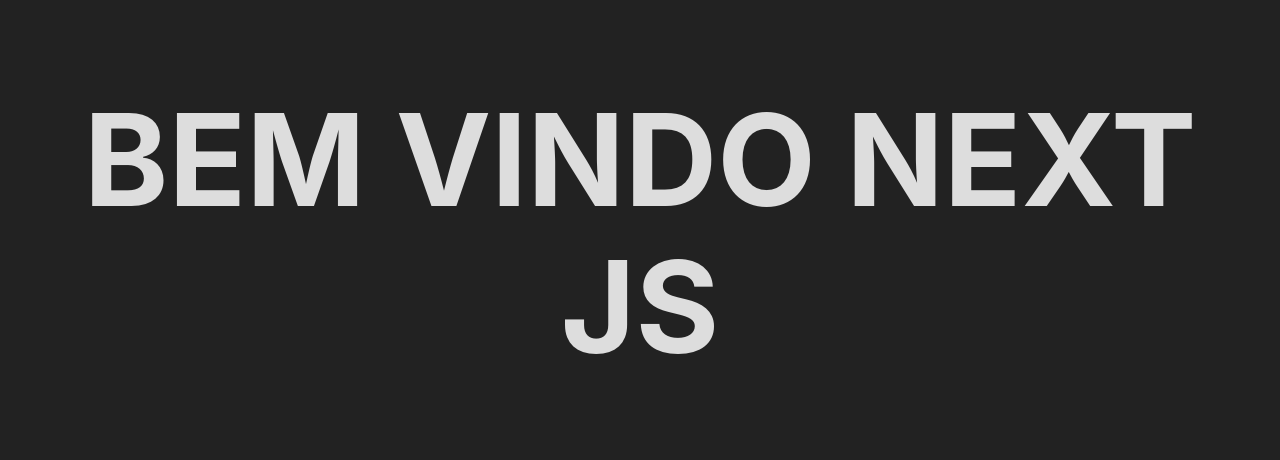
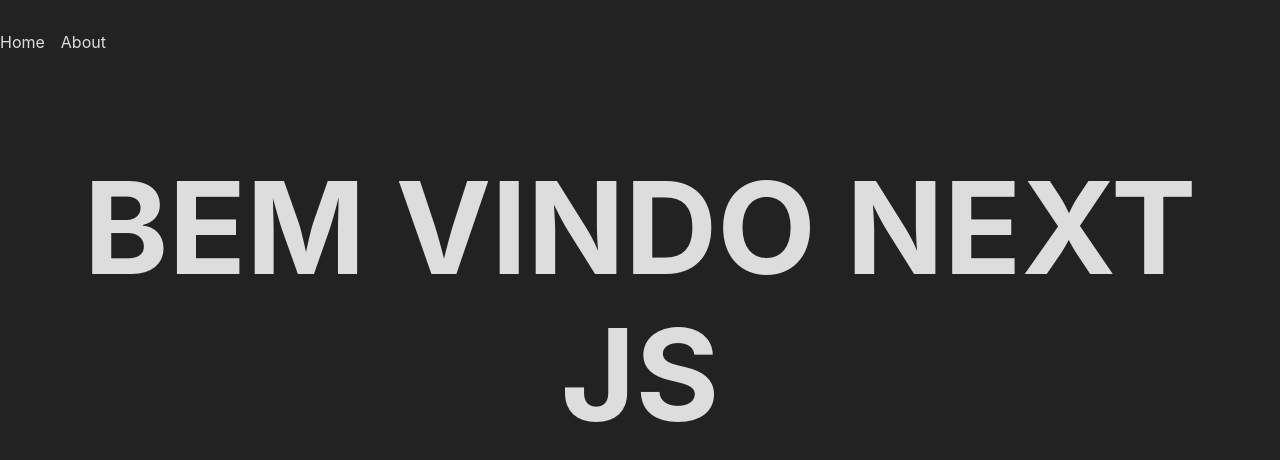
Before and after one commit to helderam/nextjs-curso, a Next.js app: page / in a window 1280 px wide. Shown: the top 460 px of the page. Built offline with nearby package versions, Linux system fonts and the light colour scheme.

Commit message:
Sobre ok

```diff
--- a/pages/index.tsx
+++ b/pages/index.tsx
@@ -1,6 +1,9 @@
 import Head from 'next/head'
+import Navigation from '@components/Navigation';
 
 import Header from '@components/Header';
+
+
 
 export default function Home() {
   return (
@@ -12,6 +15,7 @@
       </Head>
 
       <main>
+        <Navigation />
         <Header />
       </main>
 
```
Also changed, not shown: pages/about.tsx (added, +13 -0 lines).
